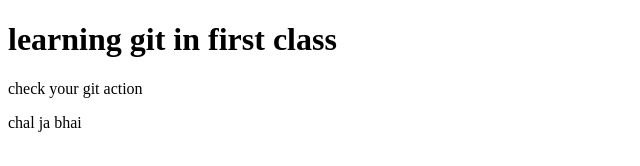
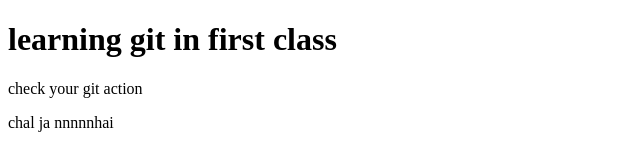
Before and after one commit to subhan300/bootcaampfirstclassonubuntuinterface, a plain HTML site: page index.html in a window 1280 px wide. Shown: the full height of the page, 0-640 px from the left. Drawn offline with Linux system fonts and the light colour scheme.

Commit message:
Update index.html

```diff
--- a/index.html
+++ b/index.html
@@ -8,6 +8,6 @@
 <body>
     <h1>learning git in first class</h1>
     <p>check your git action</p>
-    <p>chal ja bhai</p>
+    <p>chal ja nnnnnhai</p>
 </body>
 </html>
```
